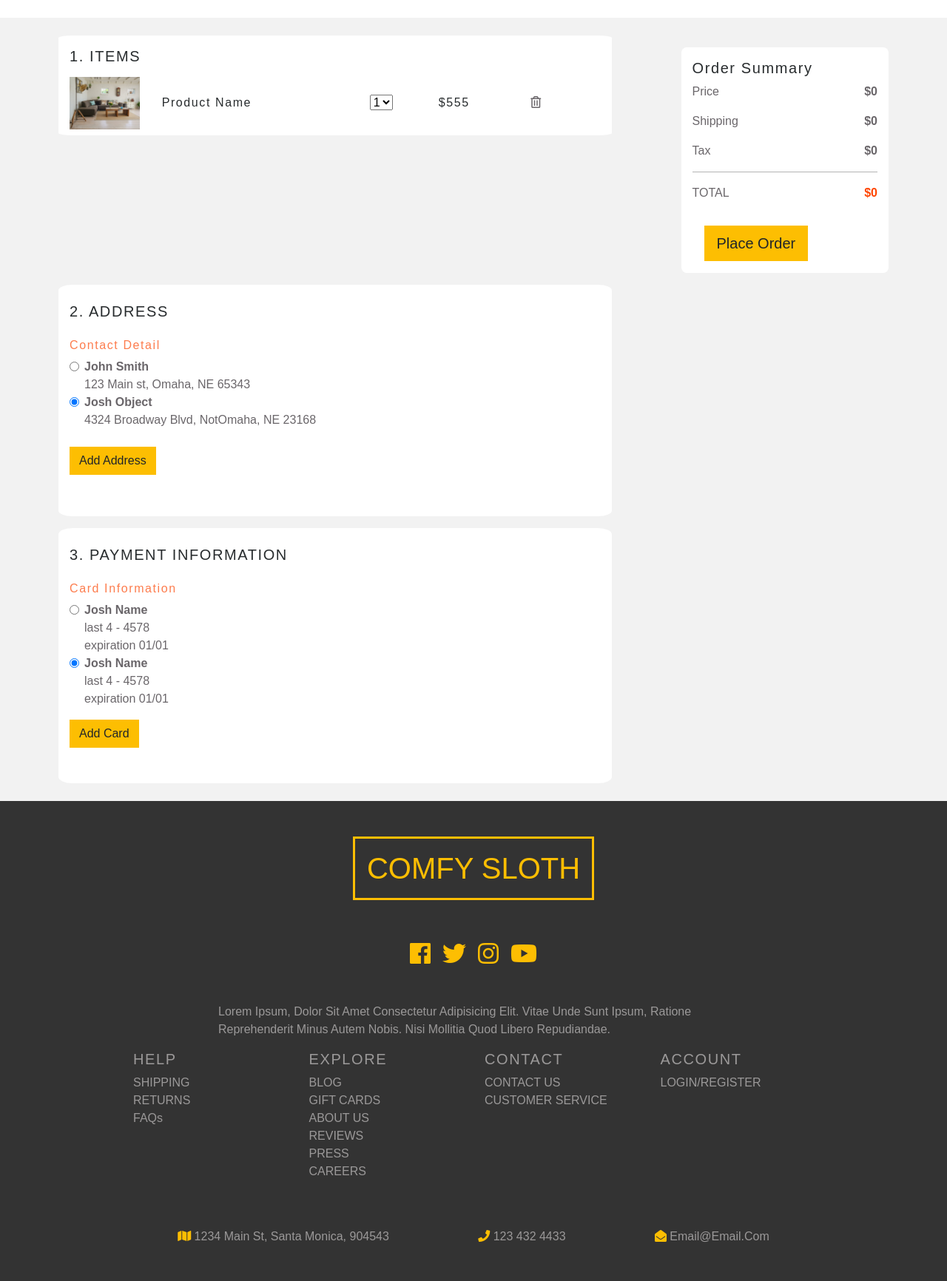
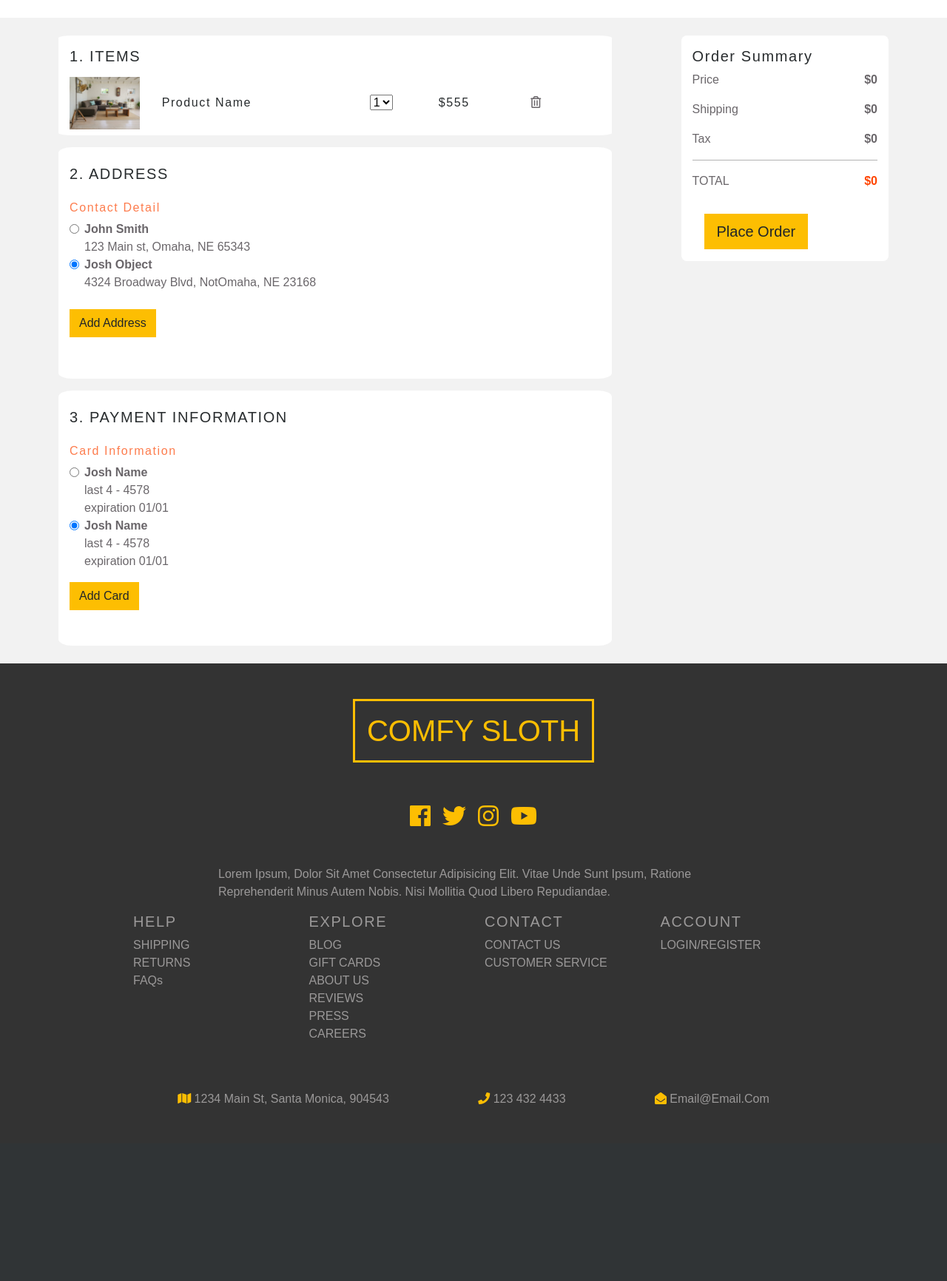
Before and after one commit to sprinzs123/furniture-ecomerce, a Django app: page /checkout in a window 1280 px wide. Shown: the part 101-1833 px from the top of the page at 74% size. After the commit the page ends 1594 px from the top, so only its background shows below. Run offline with Django 3.2, Linux system fonts and the light colour scheme; a user stored in the database is signed in; data comes from the database, SQL or seed files in the repository; both versions use the stored data as it was after the commit; some libraries are stand-ins or nearby versions; some web fonts are replaced.

Commit message:
fixed checkout forms

```diff
--- a/login/templates/login/checkout.html
+++ b/login/templates/login/checkout.html
@@ -24,7 +24,11 @@
 <div class="fluid-container check-main">
     <div class="container mt-4 p-4">
         <div class="row my-auto d-flex justify-content-between">
-            <div class="col-md-8 order-detail" id='itemsForm'>
+            <!-- item that go on left side -->
+            <div class="col-md-8">
+                <!-- 1st child -->
+                <div class="row">
+                    <div class="col-md-12 order-detail" id='itemsForm'>
                         <h5 class='text-capitalize mt-3'>1. ITEMS</h5>
                         <div class="col-md-12">
                             <ul class="list-group" id="item_list">
@@ -59,53 +63,12 @@
                             <!-- end single item -->
                         </div>
                         <!-- end order div  with all item-->
-
-
-
-            </div>
-            <!-- end of inf part -->
-            <!-- order summary part with total $-->
-            <div class="col-md-3 order-detail mt-3 order">
-                <h5 class='text-capitalize mt-3'>order summary</h5>
-                <ul>
-                    <li>Price</li>
-                    <li></li><b id='items-price'>$0</b></li>
-                </ul>
-                <ul>
-                    <li>Shipping</li>
-                    <li><b id='shipping'>$0</b></li>
-                </ul>
-                <ul>
-                    <li>Tax</li>
-                    <li><b id='tax'>$0</b></li>
-                </ul>
-                <hr>
-                <ul>
-                    <li>TOTAL</li>
-                    <li><b class="text-orange" id='totalPrice'>$0</b></li>
-                </ul>
-                <form method="POST" action="{% url 'checkout' %}" id='orders-form'>
-
-                    {% csrf_token %}
-                    <input type="hidden" name='items' id='save-cart-django' value=""/>
-                    <input type="hidden" name='name' id='save-order-name' value="noy"/>
-                    <input type="hidden" name='address' id='save-order-address' value="noy"/>
-
-
-                    <div class="btn btn-yellow btn-lg m-3" id='submit-order' type='submit'>Place Order</div>
-                </form>
                 </div>
             </div>
 
-        <!-- end items -->
-        <!-- peron info div -->
-        <!--  -->
-
-
-<!-- end order modal -->
-
+            <!-- 2nd child -->
             <div class="row mt-3 test2">
-            <div class="col-md-8 order-detail">
+                <div class="col-md-12 order-detail">
                     <h5 class='my-4'>2. ADDRESS</h5>
                     <h6 class="checkLabel">Contact Detail</h6>
                     <!-- saved addresses saved here -->
@@ -207,12 +170,11 @@
                 </div>
             </div>
             <!-- end shipping-->
-
-
+            <!-- 3rd child -->
                     <!-- add payment  -->
         <div class="checkoutField">
             <div class="row mt-3" id='paymentForm'>
-                <div class="col-md-8 order-detail">
+                <div class="col-md-12 order-detail">
                     <h5 class='my-4'>3. PAYMENT INFORMATION</h5>
                     <h6 class="checkLabel">Card Information</h6>
                     <div class="saved-cards b-3">
@@ -299,6 +261,56 @@
             <!-- end payment info -->
         </div>
 
+
+
+
+            </div>
+            <!-- end of left side -->
+
+            <!-- order summary part with total $-->
+            <div class="col-md-3 order-detail order">
+                <h5 class='text-capitalize mt-3'>order summary</h5>
+                <ul>
+                    <li>Price</li>
+                    <li></li><b id='items-price'>$0</b></li>
+                </ul>
+                <ul>
+                    <li>Shipping</li>
+                    <li><b id='shipping'>$0</b></li>
+                </ul>
+                <ul>
+                    <li>Tax</li>
+                    <li><b id='tax'>$0</b></li>
+                </ul>
+                <hr>
+                <ul>
+                    <li>TOTAL</li>
+                    <li><b class="text-orange" id='totalPrice'>$0</b></li>
+                </ul>
+                <form method="POST" action="{% url 'checkout' %}" id='orders-form'>
+
+                    {% csrf_token %}
+                    <input type="hidden" name='items' id='save-cart-django' value=""/>
+                    <input type="hidden" name='name' id='save-order-name' value="noy"/>
+                    <input type="hidden" name='address' id='save-order-address' value="noy"/>
+
+
+                    <div class="btn btn-yellow btn-lg m-3" id='submit-order' type='submit'>Place Order</div>
+                </form>
+           </div>
+        </div>
+
+        <!-- end items -->
+        <!-- peron info div -->
+        <!--  -->
+
+
+
+
+
+
+
+
     </div>
 
     <!-- end person info div -->
```
Also changed, not shown: db.sqlite3. Lines whose indentation alone changed are shown as unchanged.
